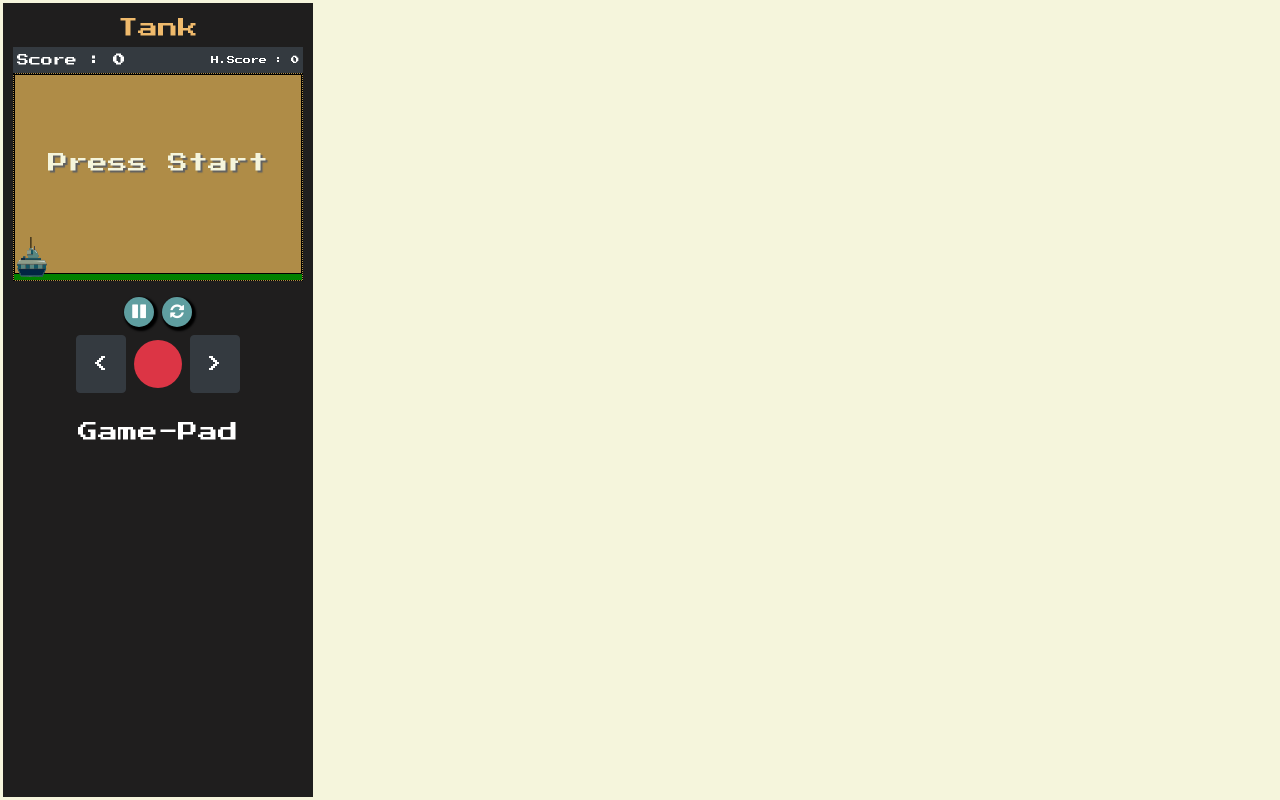
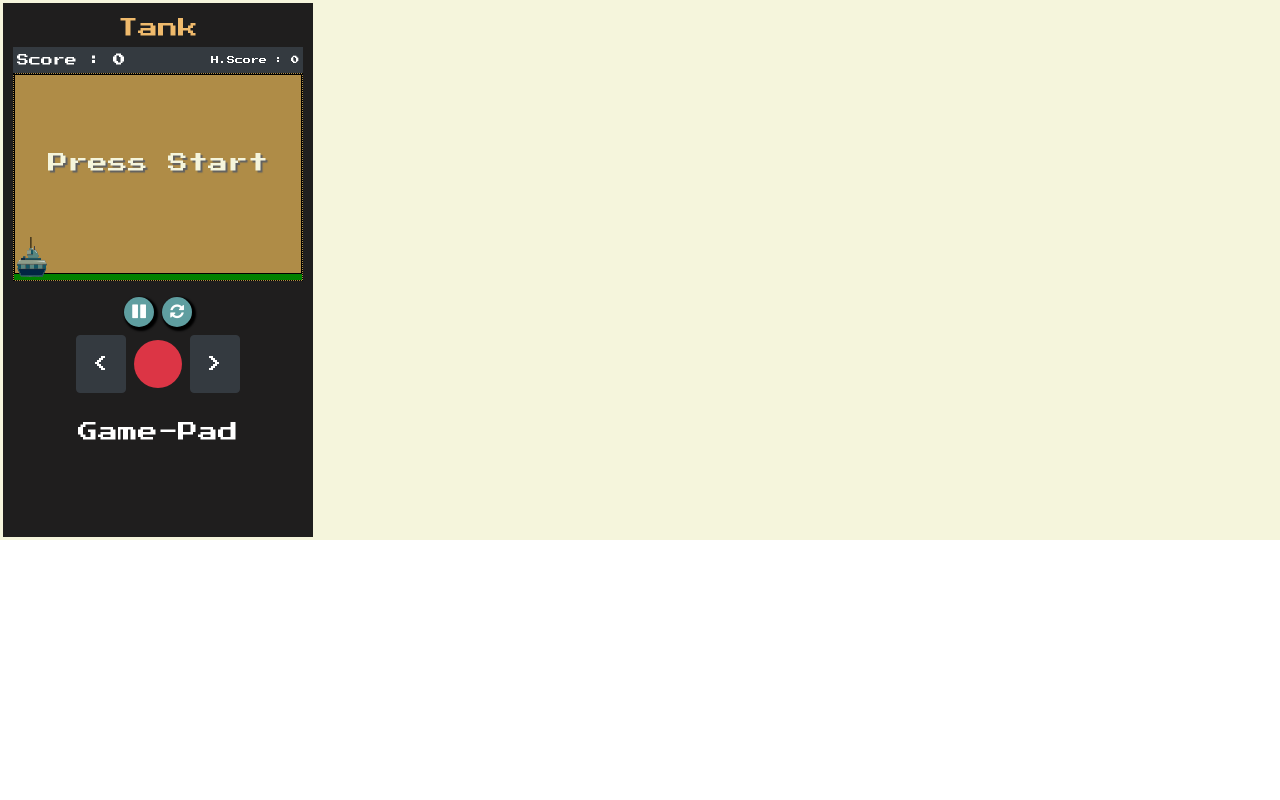
Before and after one commit to Ritvyk/Tank_Shoot, a plain HTML site: page index.html in a window 1280 px wide. Drawn offline with Linux system fonts and the light colour scheme.

Commit message:
Upadate UI

```diff
--- a/css/style.css
+++ b/css/style.css
@@ -29,8 +29,8 @@ body{
 .wrapper{
     background-color: beige;
     padding:3px;
-    /* height: 540px; */
-    height:100vh;
+    height: 540px;
+    /* height:; */
 }
 .sub-wrapper{
     width:310px;
```
